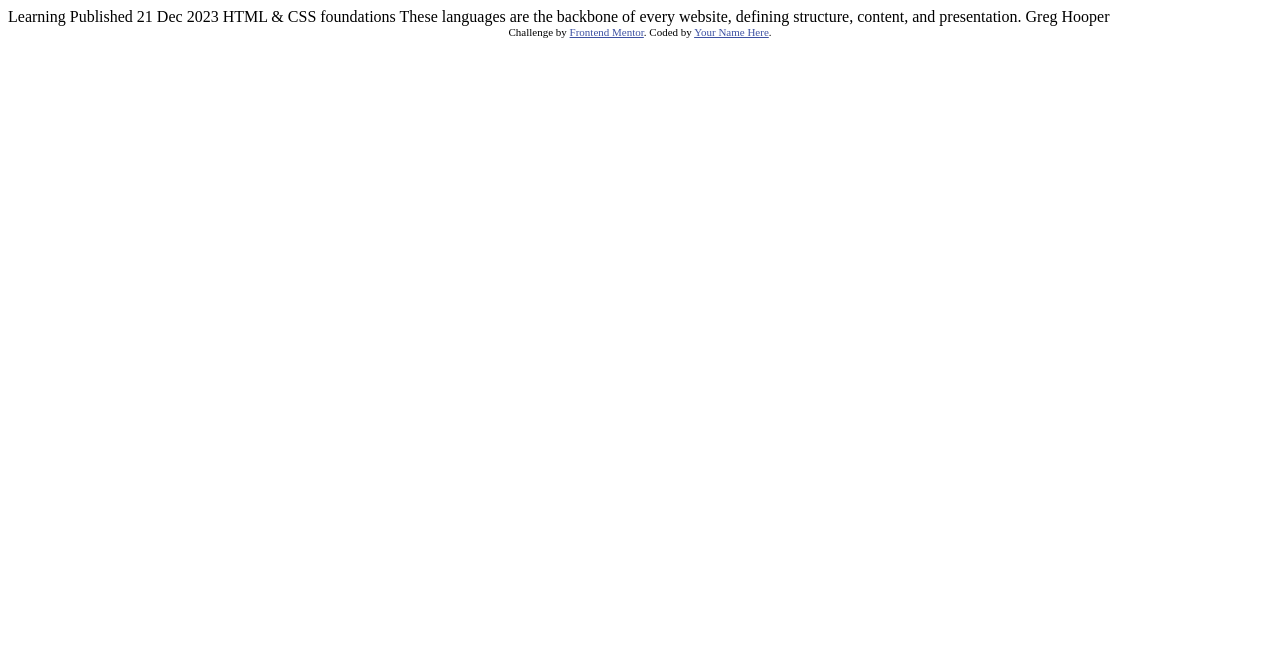
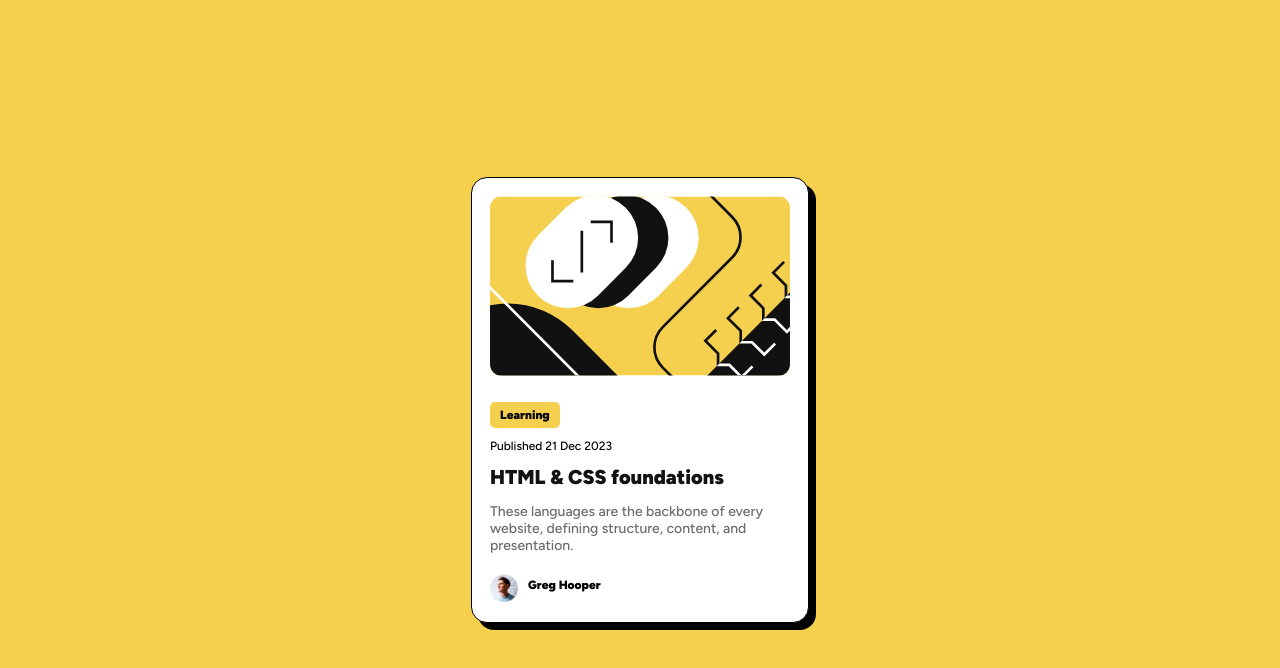
Before and after one commit to Eultype/FrontendMentor, a plain HTML site: page blog-preview-card-main/index.html in a window 1280 px wide. Drawn offline with Linux system fonts and the light colour scheme.

Commit message:
feat(blog-preview-card-main): modification du index.html + fichier style.css - Projet terminé

```diff
--- a/blog-preview-card-main/assets/css/style.css
+++ b/blog-preview-card-main/assets/css/style.css
@@ -0,0 +1,132 @@
+/* ===== FICHE DE STYLE ===== */
+
+/* === Importation des polices === */
+@import url('https://fonts.googleapis.com/css2?family=Figtree:ital,wght@0,300..900;1,300..900&display=swap');
+
+/* === Background === */
+body {
+    min-height: 100vh;
+    display: flex;
+    justify-content: center;
+    align-items: center;
+    background-color: hsl(47, 88%, 63%);
+    font-family: 'Figtree', serif;
+    margin: 0;
+}
+
+body p {
+    font-size: 15px;
+}
+
+/* === Container === */
+.container {
+    margin: 40px 30px;
+    padding: 22px 22px;
+    background: hsl(0,0%,100%);
+    border-radius: 16px;
+    display: flex;
+    flex-direction: column;
+    border: 1px solid black;
+    box-shadow: 8px 8px 0 black;
+}
+
+/* === Image === */
+.container img {
+    width: 100%;
+    border-radius: 12px;
+}
+
+
+/* === Badge === */
+.badge-section {
+    margin-top: 28px;
+}
+.badge {
+    background-color: hsl(47, 88%, 63%);
+    padding: 6px 10px;
+    border-radius: 5px;
+    font-size: 12px;
+    font-weight: 900;
+
+}
+
+/* === Date de publication === */
+.published {
+    font-weight: 500;
+    margin-top: 4px;
+}
+
+.published p {
+    font-size: 12px;
+}
+
+/* === Attribution === */
+
+.attribution p:first-child {
+    color: hsl(0, 0%, 7%);
+    font-size: 22px;
+    font-weight: 900;
+    margin-bottom: 1rem;
+    margin-top: 4px;
+    display: inline;
+}
+
+.attribution p:first-child:hover {
+    cursor: pointer;
+    color: hsl(47, 88%, 63%)
+}
+
+.attribution p:last-child {
+    color: hsl(0, 0%, 42%);
+    font-weight: 500;
+}
+
+/* === Auteur article === */
+.author_published {
+    margin-top: 4px;
+    display: flex;
+    align-items: center;
+}
+
+/* Image */
+.author_published img {
+    width: 32px;
+}
+
+/* Nom */
+.author_published p {
+    margin-left: 10px;
+    font-weight: 900;
+}
+
+/* === Auteur === */
+.author {
+    text-align: center;
+}
+
+
+/* ===== RESPONSIVE ===== */
+/* Desktop (1440px) */
+@media (min-width: 600px) {
+    .container {
+        max-width: 300px;
+        padding: 18px 18px;
+        box-shadow: 7px 7px 0 black;
+    }
+
+    .attribution p:first-child {
+        font-size: 20px;
+        margin-top: 0;
+    }
+    .attribution p:last-child {
+        font-size: 14px
+    }
+    .author_published img {
+        width: 28px;
+    }
+    .author_published p {
+        font-size: 12px;
+        margin-top: 6px;
+    }
+
+}
--- a/blog-preview-card-main/index.html
+++ b/blog-preview-card-main/index.html
@@ -3,32 +3,37 @@
 <head>
   <meta charset="UTF-8">
   <meta name="viewport" content="width=device-width, initial-scale=1.0"> <!-- displays site properly based on user's device -->
-
+  <!-- Favicon -->
   <link rel="icon" type="image/png" sizes="32x32" href="./assets/images/favicon-32x32.png">
-
+  <!-- CSS -->
+  <link rel="stylesheet" href="assets/css/style.css">
   <title>Frontend Mentor | Blog preview card</title>
-
-  <!-- Feel free to remove these styles or customise in your own stylesheet 👍 -->
-  <style>
-    .attribution { font-size: 11px; text-align: center; }
-    .attribution a { color: hsl(228, 45%, 44%); }
-  </style>
 </head>
 <body>
-
-  Learning
-
-  Published 21 Dec 2023
-
-  HTML & CSS foundations
-
-  These languages are the backbone of every website, defining structure, content, and presentation.
-
-  Greg Hooper
-
-  <div class="attribution">
-    Challenge by <a href="https://www.frontendmentor.io?ref=challenge" target="_blank">Frontend Mentor</a>.
-    Coded by <a href="#">Your Name Here</a>.
-  </div>
+<main>
+    <!-- Carte -->
+    <div class="container">
+        <!-- Image -->
+        <img src="assets/images/illustration-article.svg" alt="Illustration article">
+        <!-- Badge -->
+        <div class="badge-section">
+            <span class="badge">Learning</span>
+        </div>
+        <!-- Date de publication -->
+        <div class="published">
+            <p>Published 21 Dec 2023</p>
+        </div>
+        <!-- Titre + texte -->
+        <div class="attribution">
+            <p>HTML & CSS foundations</p>
+            <p>These languages are the backbone of every website, defining structure, content, and presentation.</p>
+        </div>
+        <!-- Photo + author -->
+        <div class="author_published">
+            <img src="assets/images/image-avatar.webp" alt="Photo de profil">
+            <p>Greg Hooper</p>
+        </div>
+    </div>
+</main>
 </body>
 </html>
```
